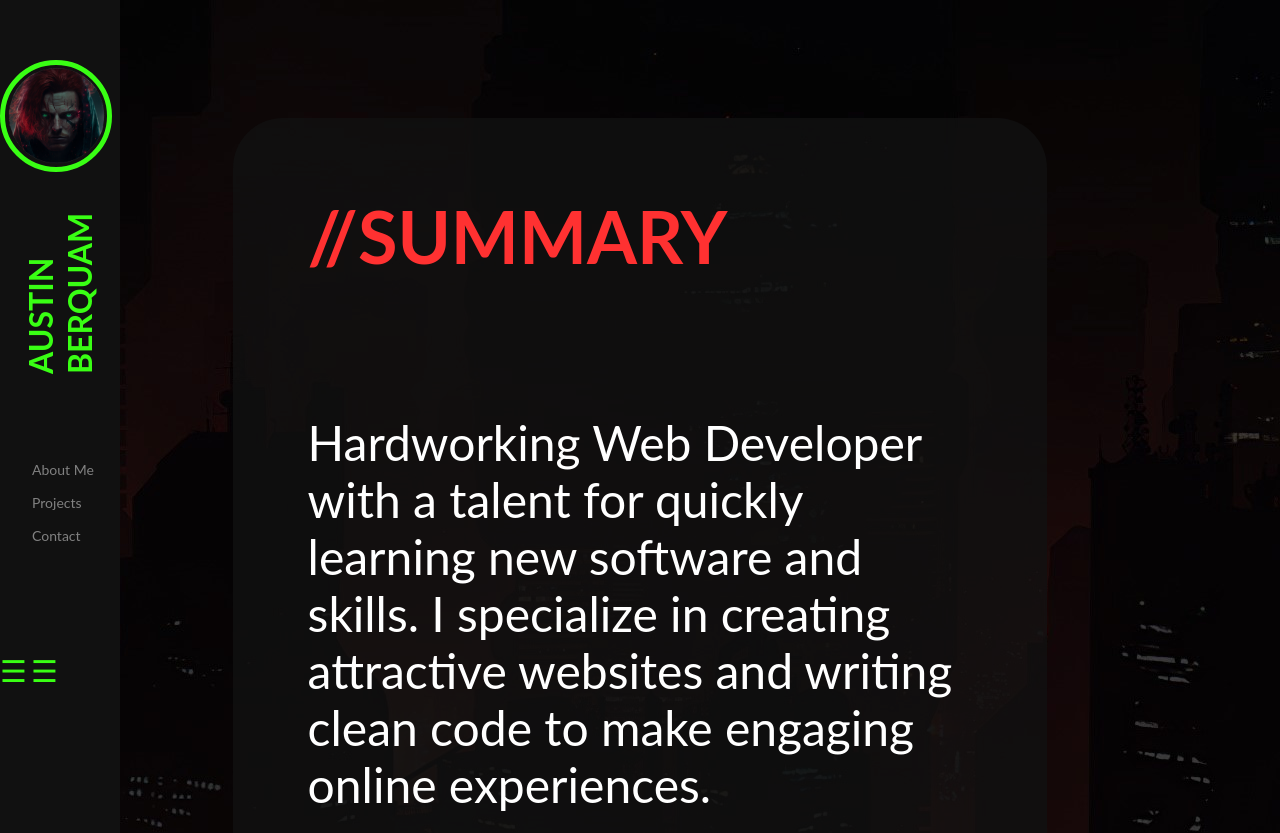
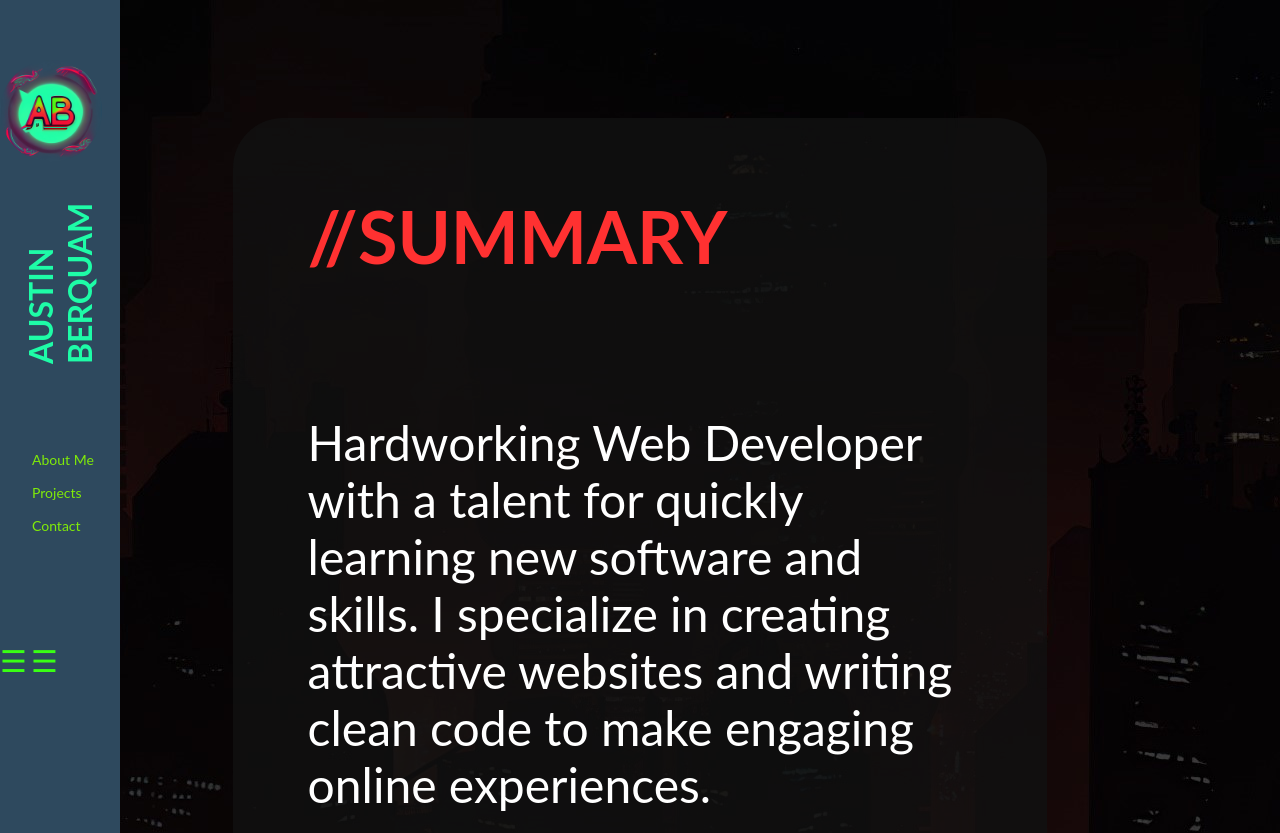
Before and after one commit to berquama/berquama.github.io, a plain HTML site: page index.html in a window 1280 px wide. Shown: the top 833 px of the page. Drawn offline with Linux system fonts and the light colour scheme.

Commit message:
Updated Nav

```diff
--- a/css/style.css
+++ b/css/style.css
@@ -4,7 +4,6 @@ body {
 }
 #header-logo {
   width: 85%;
-  border: solid #39ff14 5px;
   border-radius: 50%;
 }
 
@@ -13,7 +12,7 @@ body {
 }
 
 #vertical-name {
-  color: #39ff14;
+  color: #1efca7;
   transform: rotate(270deg);
 }
 
@@ -45,7 +44,7 @@ body {
   z-index: 1;
   top: 0;
   left: 0;
-  background-color: #111;
+  background-color: #2e495e;
   overflow-x: hidden;
   transition: 0.5s;
   padding-top: 60px;
@@ -55,7 +54,7 @@ body {
   padding: 8px 8px 8px 32px;
   text-decoration: none;
   font-size: 14px;
-  color: #818181;
+  color: #80eb09;
   display: block;
   transition: 0.3s;
 }
--- a/index.html
+++ b/index.html
@@ -9,7 +9,7 @@
 
 <div id="mySidenav" class="sidenav">
 	<div id="header-box">
-  		<img src="images/logo-2.png" id="header-logo" alt="Header Logo">
+  		<img src="images/logo-2.jpg" id="header-logo" alt="Header Logo">
   	</div>
 	<div id="vertical-name">
 		<h1>AUSTIN BERQUAM</h1>
```
Also changed, not shown: css/colors.txt (added), images/logo-2.jpg (added), images/logo-2.png (deleted).
